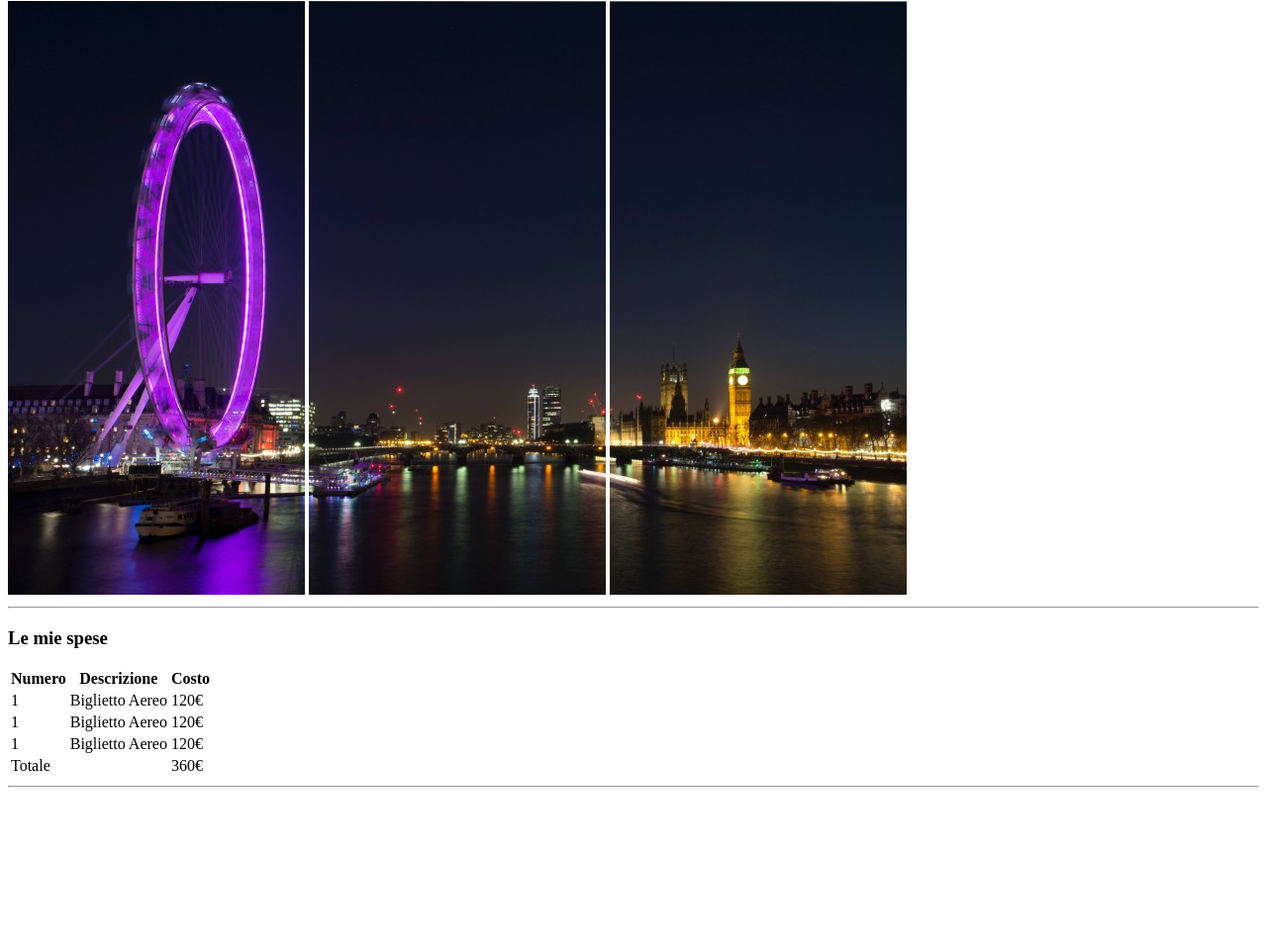
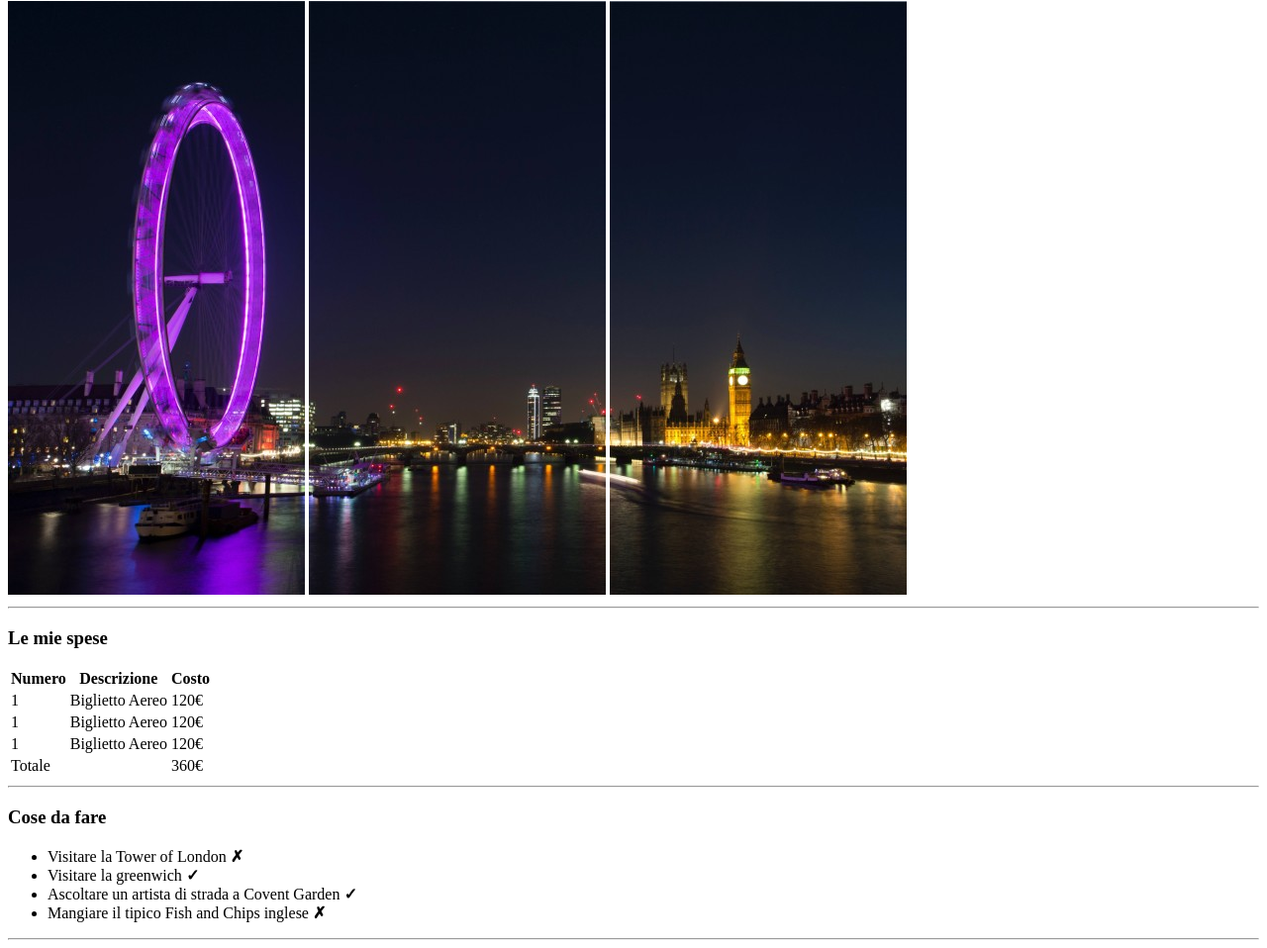
Before and after one commit to Guz117/html-london-trip, a plain HTML site: page index.html in a window 1280 px wide. Shown: the part 79-1037 px from the top of the page at 99% size. Before the commit the page ends 883 px from the top, so only its background shows below. Drawn offline with Linux system fonts and the light colour scheme.

Commit message:
cosedafare

```diff
--- a/index.html
+++ b/index.html
@@ -27,7 +27,6 @@
     <main>
 
 <!-- Spese         -->
-
         <h3>Le mie spese</h3>
         <table>
             <thead>
@@ -72,7 +71,22 @@
         </table>
 
         <hr>
-<!-- Spese         -->
+<!-- /Spese         -->
+
+<!-- Cose da fare -->
+        <div>
+            <h3>Cose da fare</h3>
+
+            <ul>
+                <li>Visitare la Tower of London <strong>&#10007;</strong></li>
+                <li>Visitare la greenwich <strong>&#10003;</strong></li>
+                <li>Ascoltare un artista di strada a Covent Garden <strong>&#10003;</strong></li>
+                <li>Mangiare il tipico Fish and Chips inglese <strong>&#10007;</strong></li>
+            </ul>
+
+            <hr>
+        </div>
+<!-- Cose da fare         -->
 
     </main>
 
```
Also changed, not shown: 1 other file.
